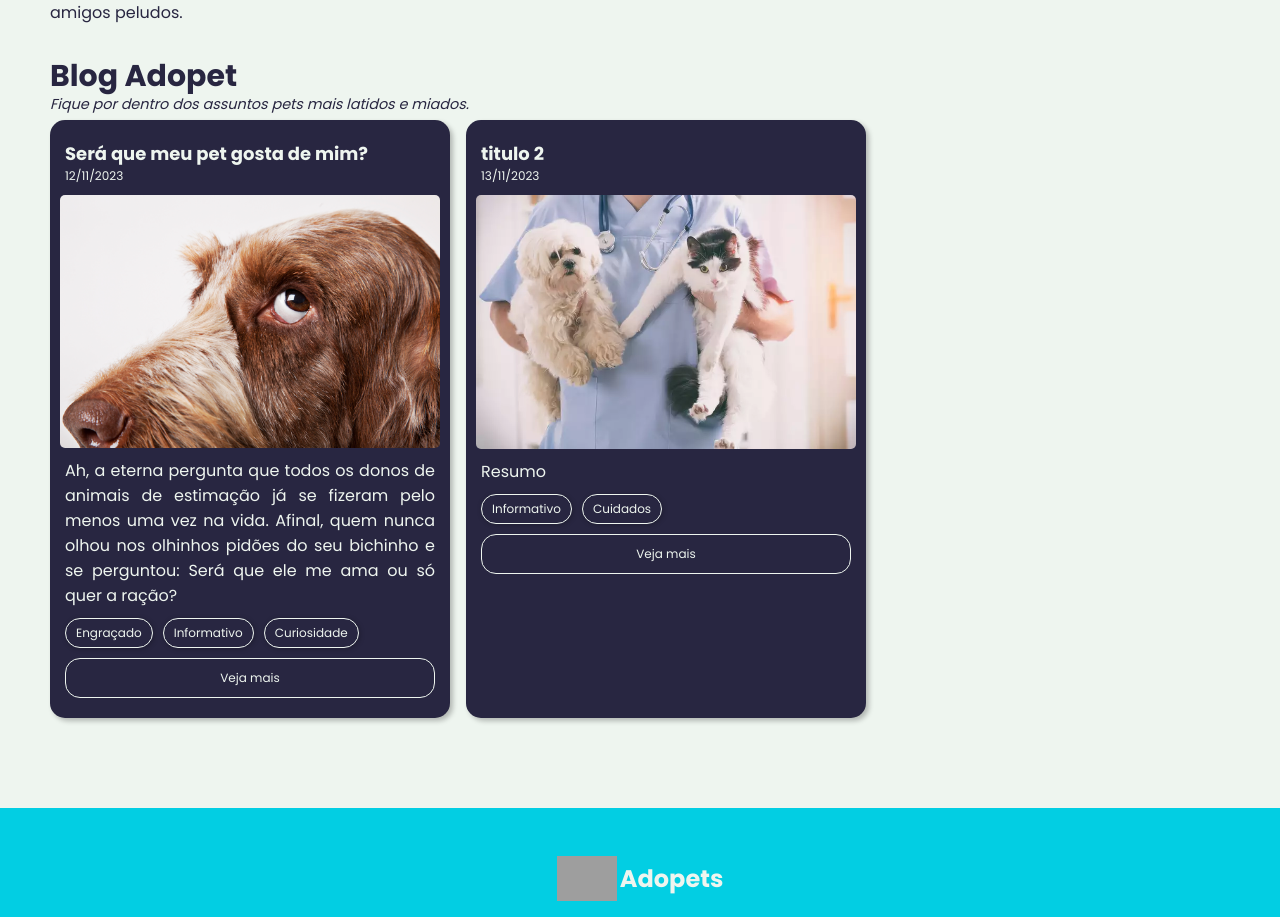
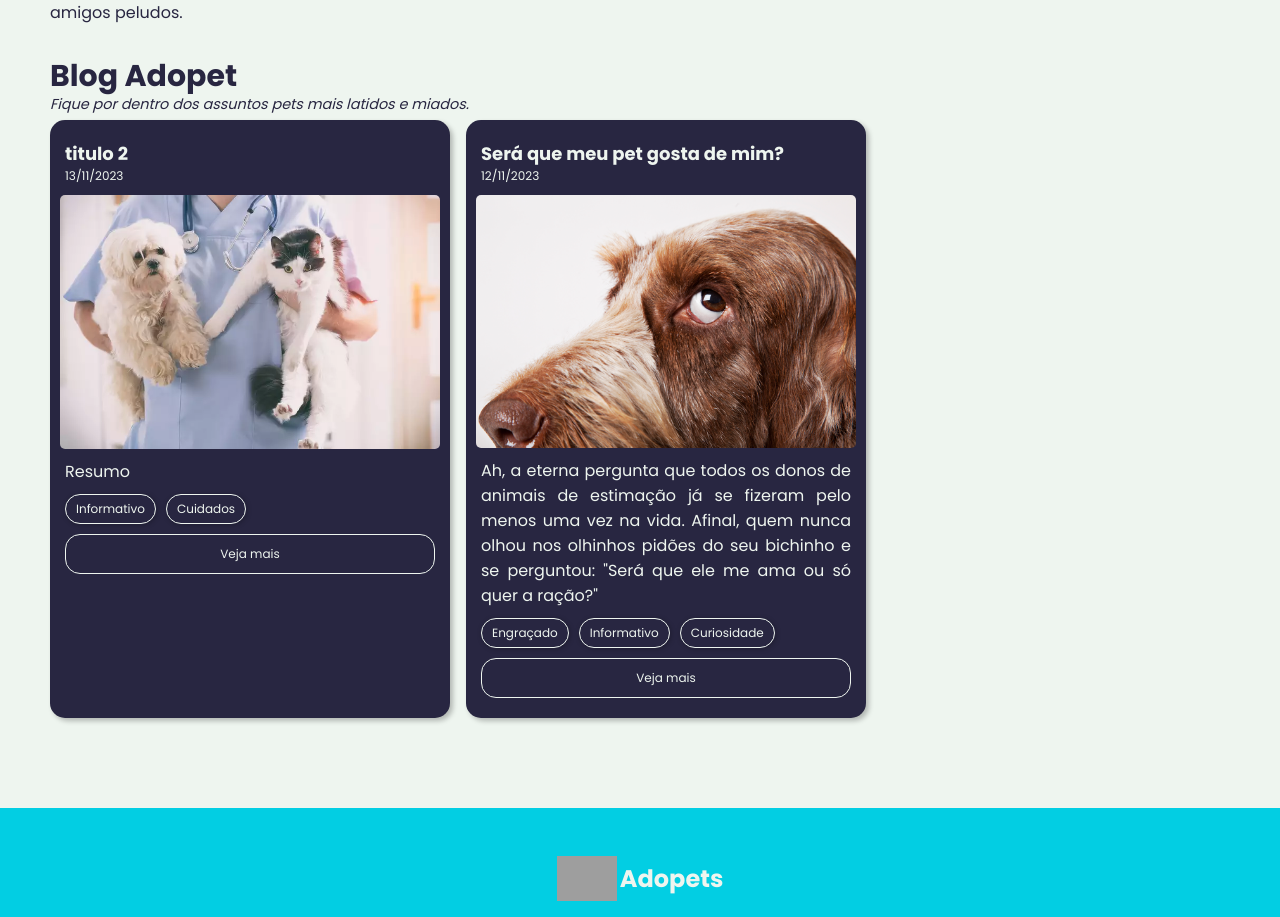
Before and after one commit to RNoleto/adopets-vue3, a Vue app: page / in a window 1280 px wide. Shown: the part 1146-2063 px from the top of the page. Built offline with nearby package versions, Linux system fonts and the light colour scheme; grey boxes are pictures that could not be loaded.

Commit message:
ajuste da logica para montar os cards na sessão de posts, ordenando do mais novo para o mais antigo e ajustando formato de data para o Brasileiro

```diff
--- a/src/api/adoption.json
+++ b/src/api/adoption.json
@@ -36,9 +36,9 @@
   "posts": {
     "1": {
       "title": "Será que meu pet gosta de mim?",
-      "date": "12/11/2023",
+      "date": "2023-11-12",
       "img": "src/assets/img/posts/post1.webp",
-      "resume": "Ah, a eterna pergunta que todos os donos de animais de estimação já se fizeram pelo menos uma vez na vida. Afinal, quem nunca olhou nos olhinhos pidões do seu bichinho e se perguntou: Será que ele me ama ou só quer a ração?",
+      "resume": "Ah, a eterna pergunta que todos os donos de animais de estimação já se fizeram pelo menos uma vez na vida. Afinal, quem nunca olhou nos olhinhos pidões do seu bichinho e se perguntou: \"Será que ele me ama ou só quer a ração?\"",
       "tags": [
         "Engraçado",
         "Informativo",
@@ -47,7 +47,7 @@
     },
     "2": {
       "title": "titulo 2",
-      "date": "13/11/2023",
+      "date": "2023-11-13",
       "img": "src/assets/img/posts/post2.webp",
       "resume": "Resumo",
       "tags": [
--- a/src/pages/Home.vue
+++ b/src/pages/Home.vue
@@ -42,10 +42,10 @@
           Fique por dentro dos assuntos pets mais latidos e miados.
         </h2>
         <div class="cards">
-          <div class="card" v-for="(post, index) in posts" :key="index">
+          <div class="card" v-for="(post, index) in sortedPosts" :key="index">
             <div class="top">
               <p class="card-title">{{ post.title }}</p>
-              <p class="date">{{ post.date }}</p>
+              <p class="date">{{ formatBrazilianDate(post.date) }}</p>
             </div>
             <img :src="post.img" alt="Cão Pensando" class="cover" />
             <div class="midle">
@@ -77,11 +77,28 @@ export default {
       posts: [],
     };
   },
+  computed: {
+    sortedPosts() {
+      if (!Array.isArray(this.posts)) {
+        this.posts = [];
+      }
+      return this.posts.sort((a, b) => new Date(b.date) - new Date(a.date));
+    },
+  },
+  methods: {
+    formatBrazilianDate(date) {
+      const dateObj = new Date(date);
+      const day = dateObj.getDate().toString().padStart(2, "0");
+      const month = (dateObj.getMonth() + 1).toString().padStart(2, "0");
+      const year = dateObj.getFullYear();
+      return `${day}/${month}/${year}`;
+    },
+  },
   created() {
     axios
       .get("src/api/adoption.json")
       .then((response) => {
-        this.posts = response.data.posts;
+        this.posts = Object.values(response.data.posts);
         console.log("Dados dos Posts:", this.posts);
       })
       .catch((error) => {
```
